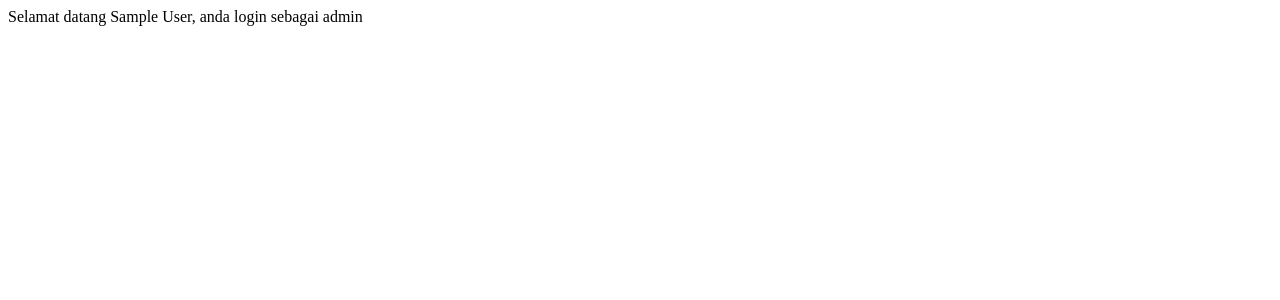
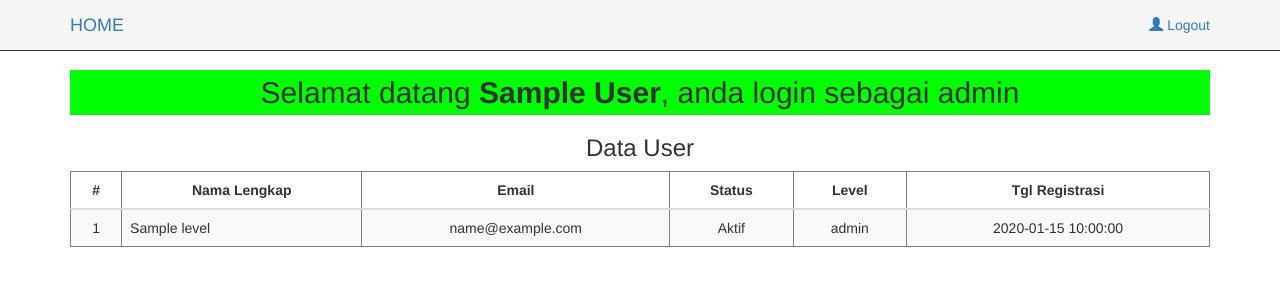
Before and after one commit to ekookda/pw53ds, a PHP site: page /pw53ds/staff/index.php in a window 1280 px wide. Shown: the top 300 px of the page. Run offline with PHP 8.4, Linux system fonts and the light colour scheme; the visitor is signed in with stand-in values (Sample User, id 1); tables that the repository leaves empty or names only in its code hold one stand-in row (values such as "Sample post").

Commit message:
updatelogin

```diff
--- a/assets/css/style.css
+++ b/assets/css/style.css
@@ -1,3 +1,18 @@
 .form-login {
     margin-top: 100px;
 }
+
+.welcome {
+    padding-top: 50px;
+}
+
+h2.pesan {
+    border: 1px solid #00ff00;
+    padding: 5px 0;
+    background: #00ff00;
+}
+
+section.navbar.navbar-fixed-top.custom-navbar {
+    border-bottom: 1px solid;
+    background: whitesmoke;
+}
--- a/init.php
+++ b/init.php
@@ -1,7 +1,7 @@
 <?php
 session_start();
 
-include_once('db.php');
-include_once('user.php');
+include_once('../functions/db.php');
+include_once('../functions/user.php');
 
 ?>
--- a/login.php
+++ b/login.php
@@ -17,6 +17,8 @@
                                 echo "<div class='alert alert-danger'>Password salah!</div>";
                             elseif ($notif == 'disable'):
                                 echo "<div class='alert alert-danger text-center'>Maaf, status anda di non-aktifkan! Silahkan hubungi administrator</div>";
+                            elseif ($notif == 'notlogin'):
+                                echo "<div class='alert alert-danger text-center'>Maaf, anda harus login dulu.</div>";
                             endif;
 
                         ?>
--- a/staff/index.php
+++ b/staff/index.php
@@ -1,4 +1,68 @@
-<?php
-session_start();
-echo "<p>Selamat datang $_SESSION[user], anda login sebagai $_SESSION[level]</p>";
-?>
+<?php include_once '../init.php'; ?>
+
+<?php if (!$_SESSION['user']) header('Location: ../login.php?page=login&notif=notlogin'); ?>
+
+<?php include_once "../template/header.php"; ?>
+
+<!-- kontent staff -->
+<div class="welcome">
+	<h2 class="pesan text-center">Selamat datang <strong><?php echo $_SESSION['user']; ?></strong>, anda login sebagai <?php echo $_SESSION['level']; ?></h2>
+</div>
+
+<div class="data-table">
+	<h3 class="text-center">Data User</h3>
+	<table class="table table-striped table-hover" border="1">
+		<thead>
+			<tr>
+				<th class="text-center">#</th>
+				<th class="text-center">Nama Lengkap</th>
+				<th class="text-center">Email</th>
+				<th class="text-center">Status</th>
+				<th class="text-center">Level</th>
+				<th class="text-center">Tgl Registrasi</th>
+			</tr>
+        </thead>
+        <tbody>
+		<?php
+			$id_user = $_SESSION['user_id'];
+
+			$query = "SELECT * FROM users INNER JOIN level ON users.kode_level=level.kode_level ORDER BY tgl_input ASC";
+
+			$result = mysqli_query($link, $query);
+
+			if (mysqli_num_rows($result) > 0) {
+				$no = 1;
+				while ($k = mysqli_fetch_assoc($result)) {
+		?>
+					<tr>
+						<td class="text-center"><?php echo $no; ?></td>
+						<td><?php echo $k['nama_lengkap']; ?></td>
+						<td class="text-center"><?php echo $k['email']; ?></td>
+						<?php
+							$status = $k['status'];
+							switch ($status) {
+								case '0':
+									$msg = "Disable";
+									break;
+
+								default:
+									$msg = "Aktif";
+									break;
+							}
+						?>
+						<td class="text-center"><?php echo $msg; ?></td>
+						<td class="text-center"><?php echo $k['nama_level']; ?></td>
+						<td class="text-center"><?php echo $k['tgl_input']; ?></td>
+					</tr>
+		<?php
+					$no++;
+				}
+			}
+		?>
+		</tbody>
+	</table>
+</div>
+
+<?php include_once '../template/footer-js.php'; ?>
+
+<?php include_once '../template/footer.php'; ?>
--- a/template/footer-js.php
+++ b/template/footer-js.php
@@ -1,2 +1,7 @@
-<script src="assets/js/jquery-3.1.1.js"></script>
-<script src="assets/js/bootstrap.js"></script>
+<?php if (!isset($_SESSION['user'])) { ?>
+			<script src="assets/js/jquery-3.1.1.js"></script>
+			<script src="assets/js/bootstrap.js"></script>
+<?php } else { ?>
+			<script src="../assets/js/jquery-3.1.1.js"></script>
+			<script src="../assets/js/bootstrap.js"></script>
+<?php } ?>
--- a/template/header.php
+++ b/template/header.php
@@ -3,8 +3,13 @@
 <head>
     <meta charset="utf-8">
     <title><?php if(isset($_GET['page'])) echo strtoupper($_GET['page']); else echo "PW53DS"; ?></title>
-    <link rel="stylesheet" href="assets/css/bootstrap.css" type="text/css" />
-    <link rel="stylesheet" href="assets/css/style.css">
+    <?php if (!isset($_SESSION['user'])) { ?>
+    	<link rel="stylesheet" href="assets/css/bootstrap.css" type="text/css" />
+    	<link rel="stylesheet" href="assets/css/style.css">
+    <?php } else { ?>
+    	<link rel="stylesheet" href="../assets/css/bootstrap.css" type="text/css" />
+    	<link rel="stylesheet" href="../assets/css/style.css">
+    <?php } ?>
 </head>
 <body>
 <div class="container">
@@ -19,12 +24,27 @@
 			</button>
 			<a href="#" class="navbar-brand">HOME</a>
 		</div>
+
+		<?php if (!isset($_SESSION['user'])) { ?>
+
 		<div class="collapse navbar-collapse">
 			<ul class="nav navbar-nav navbar-right">
 				<li><a href="register.php?page=register" class="smoothScroll">Registrasi</a></li>
 				<li><a href="login.php?page=login" class="smoothScroll">Login</a></li>
+			</ul>
+		</div>
+
+		<?php } else { ?>
+
+		<div class="collapse navbar-collapse">
+			<ul class="nav navbar-nav navbar-right">
+				<!-- <li><a href="register.php?page=register" class="smoothScroll">Registrasi</a></li> -->
+				<li><a href="../logout.php" class="smoothScroll"><i class="glyphicon glyphicon-user"></i> Logout</a></li>
 
 			</ul>
 		</div>
+
+		<?php } ?>
+
 	</div>
 </section>
--- a/validate.php
+++ b/validate.php
@@ -24,11 +24,11 @@ if (isset($_POST['btn-login'])){
 
                         $level = $row['kode_level'];
                         if ($level == 'mgr') {
-                            header('Location:'.BASE_URL.'manager/');
+                            header('Location:'.BASE_URL.'manager/index.php?page=manager');
                         } elseif ($level == 'spv'){
-                            header('Location:'.BASE_URL.'supervisor/');
+                            header('Location:'.BASE_URL.'supervisor/index.php?page=supervisor');
                         } else {
-                            header('Location:'.BASE_URL.'staff/');
+                            header('Location:'.BASE_URL.'staff/index.php?page=staff');
                         }
                     } else {
                         // status disable(0), direct ke form login
--- a/validate_regist.php
+++ b/validate_regist.php
@@ -5,9 +5,11 @@ if (isset($_POST['btn-daftar'])) {
 	// ambil value dari form registrasi
 	$nama_lengkap = trim(sql_injection($_POST['namalengkap']));
 	$email		  = trim(sql_injection($_POST['emailuser']));
+    $email        = strtolower($email);
 	$password	  = trim(sql_injection($_POST['password']));
 	$level		  = trim(sql_injection($_POST['level']));
-	$status		  = trim(sql_injection($_POST['status']));
+	//$status		  = trim(sql_injection($_POST['status']));
+    $status       = 1;
 
 	if (empty($nama_lengkap) || empty($email) || empty($password)) { // cek jika form belum terisi
 		// direct ke form register
@@ -18,7 +20,7 @@ if (isset($_POST['btn-daftar'])) {
 		";
 	} else { // form sudah terisi semua
 		// cek password. minimum 6 karakter mengandung huruf, angka dan simbol.
-		// pattern
+		// pola pattern
 		$pattern_tolower = "/[a-z]/";
 		$pattern_toupper = "/[A-Z]/";
 		$pattern_digit   = "/[0-9]/";
```
Also changed, not shown: register.php (+6 -4 lines).
